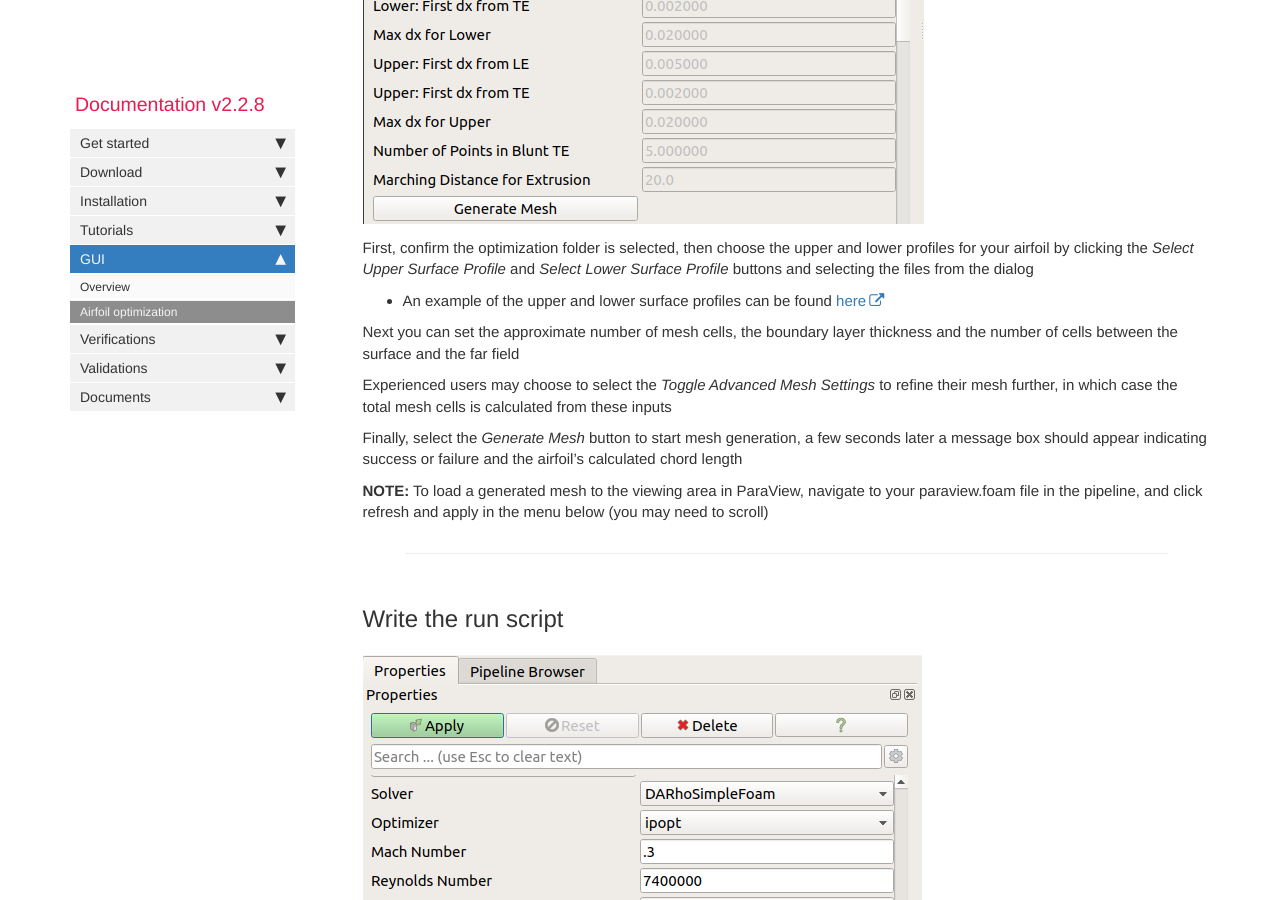
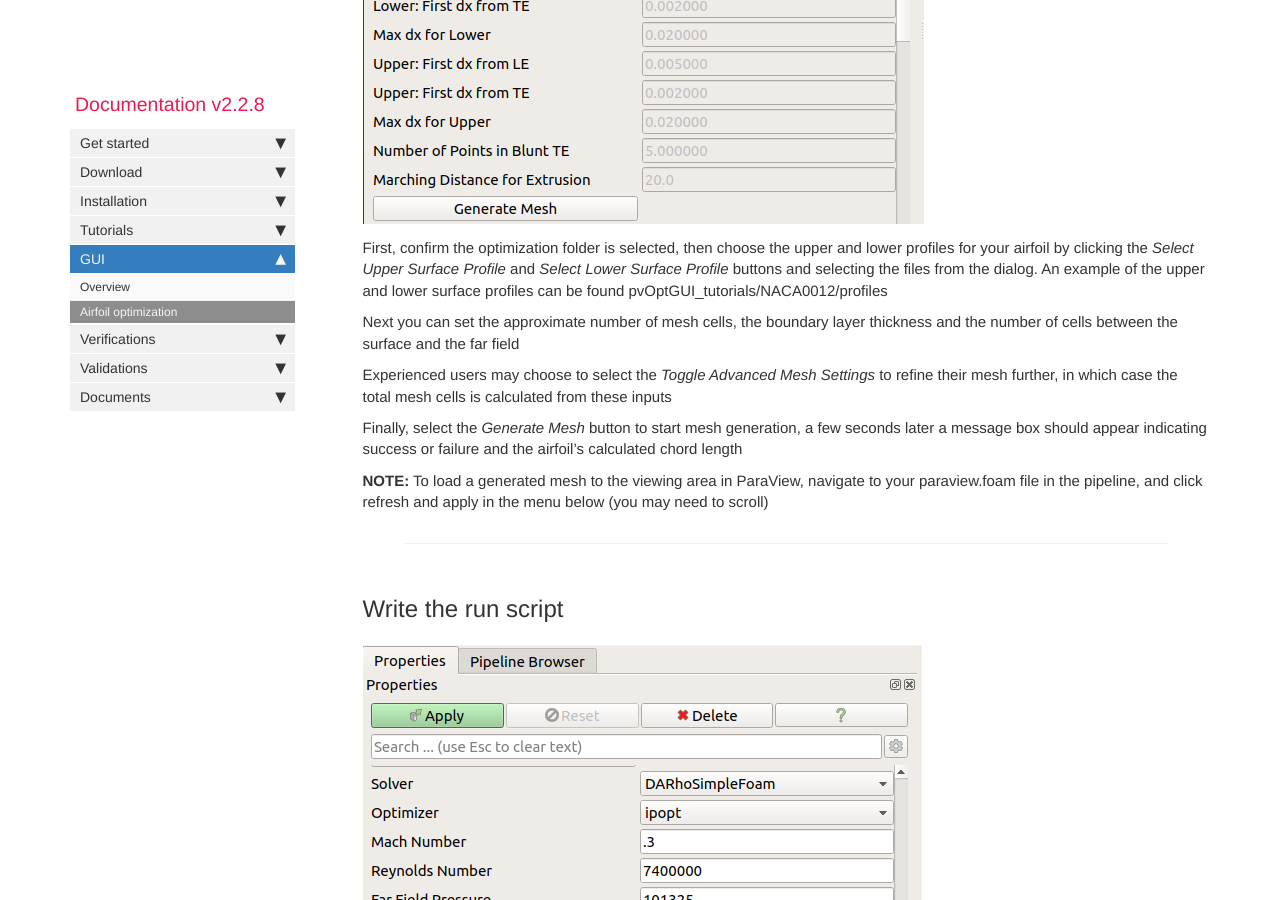
Before and after one commit to DAFoam/DAFoam.github.io, a Jekyll site: the page built from pages/mydoc/mydoc_gui_pvoptairfoil.md, in a window 1280 px wide and 900 px high, scrolled down 1805 px. Built offline with Jekyll 4.4.1, drawn with Linux system fonts in a browser that asks for light colours; comment, search, counter and statistics services are not loaded; some of the changed text lies outside the part shown.

Commit message:
content update

```diff
--- a/pages/mydoc/mydoc_gui_pvoptairfoil.md
+++ b/pages/mydoc/mydoc_gui_pvoptairfoil.md
@@ -15,7 +15,7 @@ To run a GUI-based optimization case, first download the pvOptGUI tutorial from
 
 Then, open ParaView following the instructions mentioned on [this page](mydoc_gui_overview.html).
 
-Then open the .foam file in ParaView by clicking *file* then *open* in the top left of the toolbar. You should now see the new source in the pipeline manager.
+Then open the pvOptGUI_tutorials/NACA0012/paraview.foam file in ParaView by clicking *file* then *open* in the top left of the toolbar. You should now see the new source in the pipeline manager.
 
 Then click the green apply button on the left, below the ParaView pipeline window. You can also set up the 'auto-apply' feature by navigating to *edit* in the upper toolbar, then selecting settings. Auto-apply is the second setting under the *general* tab.
 
@@ -40,8 +40,7 @@ pvOptAirfoil writes several files for mesh generation, run script creation, opti
 
 ![MeshGeneration](/images/tutorials/GUI_meshGen.png)
 
-First, confirm the optimization folder is selected, then choose the upper and lower profiles for your airfoil by clicking the *Select Upper Surface Profile* and *Select Lower Surface Profile* buttons and selecting the files from the dialog
-- An example of the upper and lower surface profiles can be found [here](https://github.com/DAFoam/pvOptGUI_tutorials/tree/main/NACA0012)
+First, confirm the optimization folder is selected, then choose the upper and lower profiles for your airfoil by clicking the *Select Upper Surface Profile* and *Select Lower Surface Profile* buttons and selecting the files from the dialog. An example of the upper and lower surface profiles can be found pvOptGUI_tutorials/NACA0012/profiles
 
 Next you can set the approximate number of mesh cells, the boundary layer thickness and the number of cells between the surface and the far field
 
```
Also changed, not shown: other parts of pages/mydoc/mydoc_gui_pvoptairfoil.md (+1 -1 lines), pages/mydoc/mydoc_gui_overview.md (+1 -1 lines).
